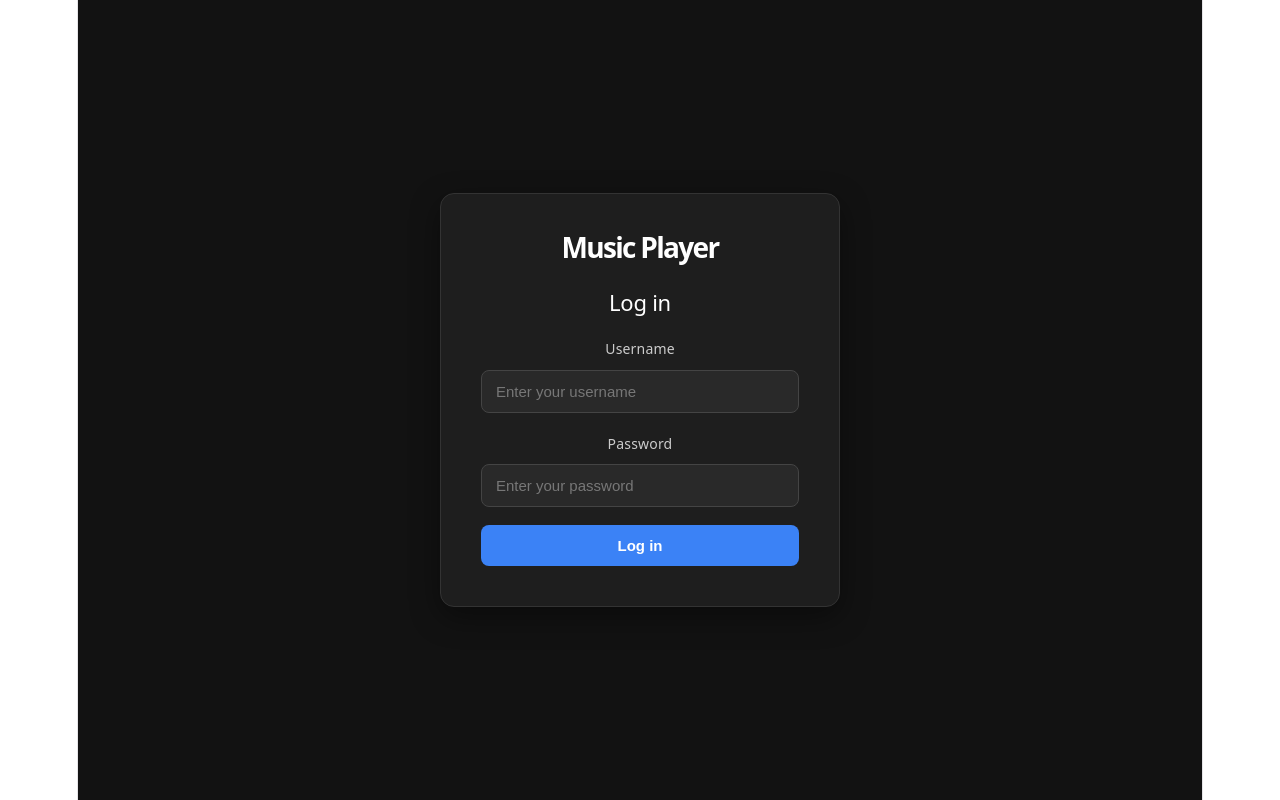
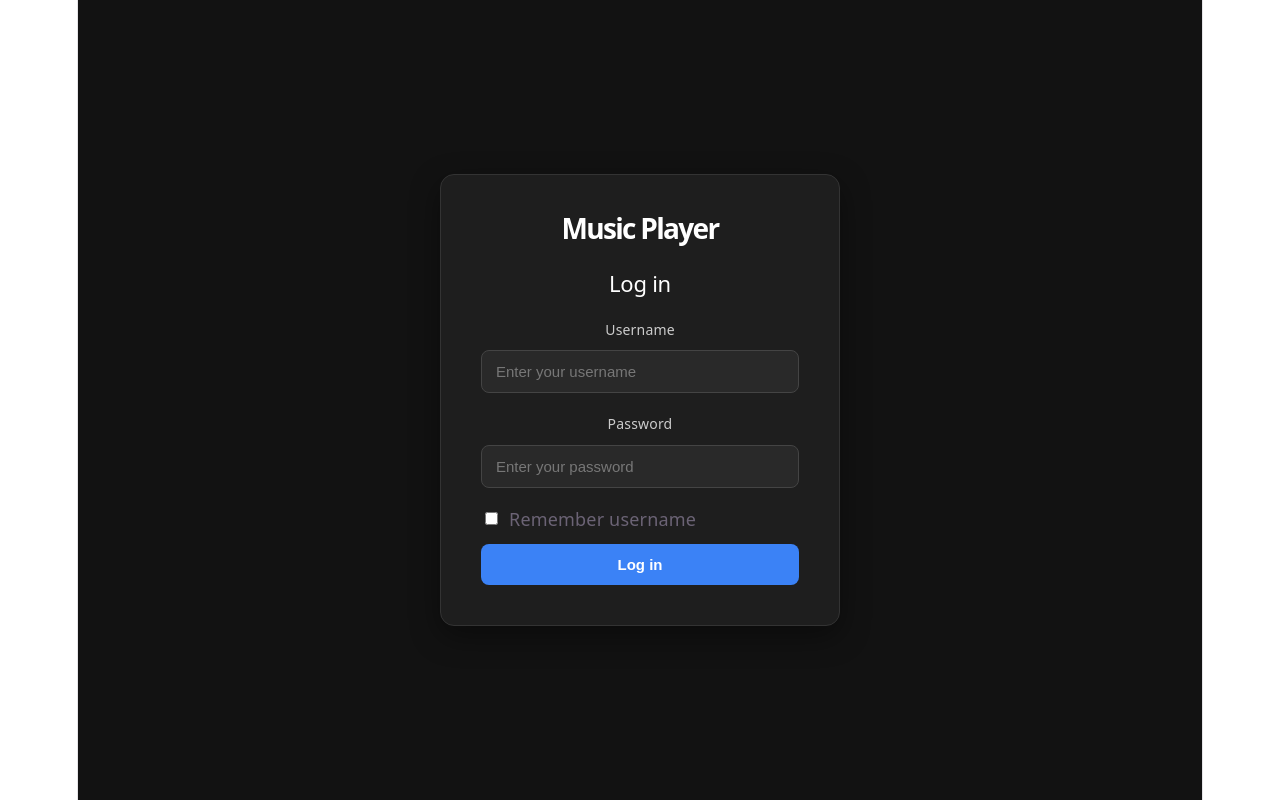
Before and after one commit to kivitasku/music_player, a React (Vite) app in the folder front/: page / in a window 1280 px wide. Built offline with nearby package versions, Linux system fonts and the light colour scheme; no server answers.

Commit message:
client side remember user name on login form

```diff
--- a/front/src/components/LoginPage.css
+++ b/front/src/components/LoginPage.css
@@ -136,3 +136,18 @@
     font-size: 24px;
   }
 }
+
+.login-remember {
+  margin: 12px 0;
+}
+
+.login-remember label {
+  display: flex;
+  align-items: center;
+  gap: 8px;
+  cursor: pointer;
+}
+
+.login-remember input {
+  cursor: pointer;
+}
--- a/front/src/components/LoginPage.tsx
+++ b/front/src/components/LoginPage.tsx
@@ -1,4 +1,4 @@
-import { useState } from "react";
+import { useEffect, useState } from "react";
 
 import "./LoginPage.css";
 
@@ -13,6 +13,19 @@ export default function LoginPage({
   const [password, setPassword] = useState("");
   const [error, setError] = useState("");
   const [loading, setLoading] = useState(false);
+  const [rememberMe, setRememberMe] = useState(false);
+
+  useEffect(() => {
+    const savedUsername = document.cookie
+      .split("; ")
+      .find((row) => row.startsWith("rememberedUsername="))
+      ?.split("=")[1];
+
+    if (savedUsername) {
+      setUsername(decodeURIComponent(savedUsername));
+      setRememberMe(true);
+    }
+  }, []);
 
   const handleSubmit = async (
     event: React.FormEvent<HTMLFormElement>
@@ -43,6 +56,14 @@ export default function LoginPage({
       if (!response.ok) {
         setError(data.error ?? "Login failed");
         return;
+      }
+
+      //remember username in cookie for 30 days if rememberMe is checked, otherwise delete the cookie
+      if (rememberMe) {
+        document.cookie = `rememberedUsername=${encodeURIComponent(username)}; max-age=2592000; path=/; SameSite=Lax`;
+      } else {
+        document.cookie =
+          "rememberedUsername=; max-age=0; path=/; SameSite=Lax";
       }
 
       onLogin();
@@ -90,6 +111,17 @@ export default function LoginPage({
           />
         </div>
 
+        <div className="login-remember">
+          <label>
+            <input
+              type="checkbox"
+              checked={rememberMe}
+              onChange={(event) => setRememberMe(event.target.checked)}
+            />
+            Remember username
+          </label>
+        </div>
+
         {error && (
           <p className="login-error">
             {error}
```
